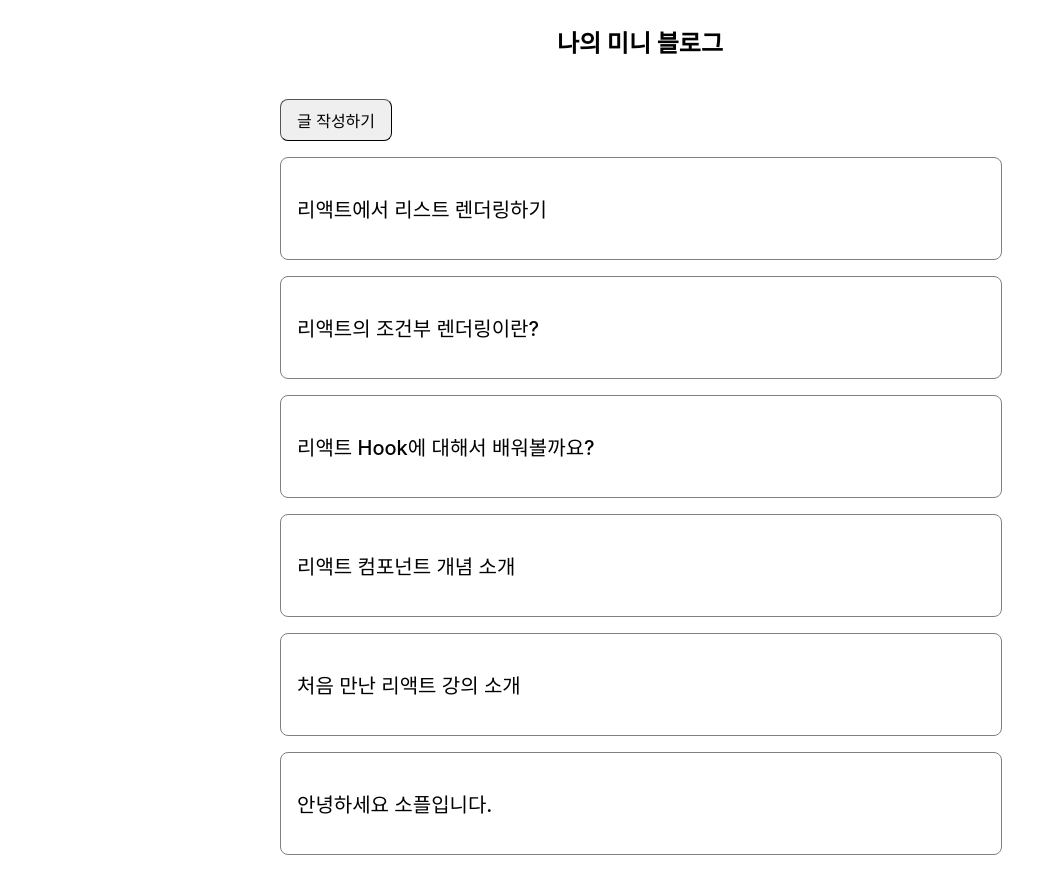
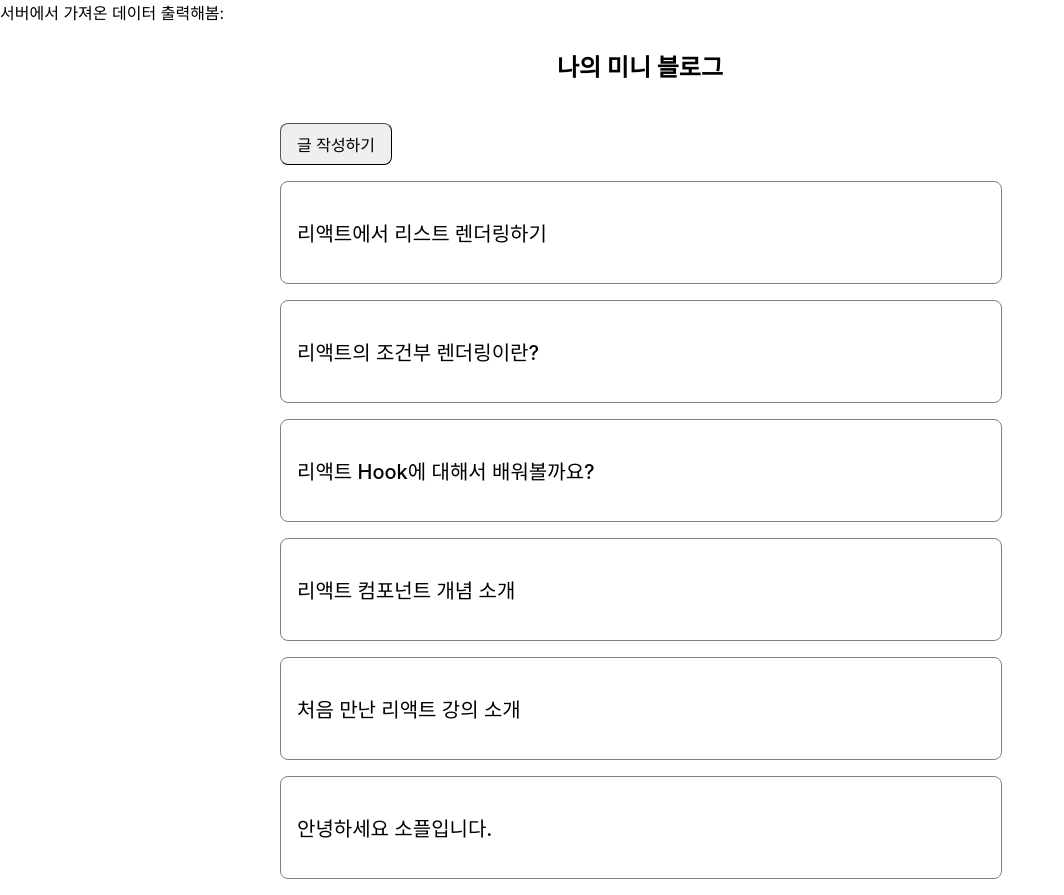
Before and after one commit to KimKay1/mini-blog-react, a React (Create React App) app: page / in a window 1280 px wide. Shown: the whole page, without its empty margins (0-1064 px from the left). Before the commit the page ends 871 px from the top, so only its background shows below. Built offline with nearby package versions, Linux system fonts and the light colour scheme; no server answers.

Commit message:
[수업] 240404

```diff
--- a/package.json
+++ b/package.json
@@ -38,5 +38,6 @@
       "last 1 firefox version",
       "last 1 safari version"
     ]
-  }
+  },
+  "proxy": "http://localhost:8083"
 }
--- a/src/App.js
+++ b/src/App.js
@@ -1,10 +1,12 @@
 import './App.css';
+import { useState } from "react";
 import {
   BrowserRouter,
   Routes,
   Route
 } from "react-router-dom";
-import styled from 'styled-components';
+import styled from "styled-components";
+import axios from "axios";
 
 // Page import
 import MainPage from './component/page/MainPage';
@@ -18,8 +20,17 @@ const MainTitletext = styled.p`
 `;
 
 function App() {
+  const [test, setTest] = useState("");
+
+  axios.get("/test")
+    .then(response => {
+      setTest(response.data);
+    })
+    .catch(err => console.error(err));
+
   return (
     <BrowserRouter>
+    <div>서버에서 가져온 데이터 출력해봄: {test}</div>
     <MainTitletext>나의 미니 블로그</MainTitletext>
       <Routes>
         <Route index element={<MainPage />} />
```
